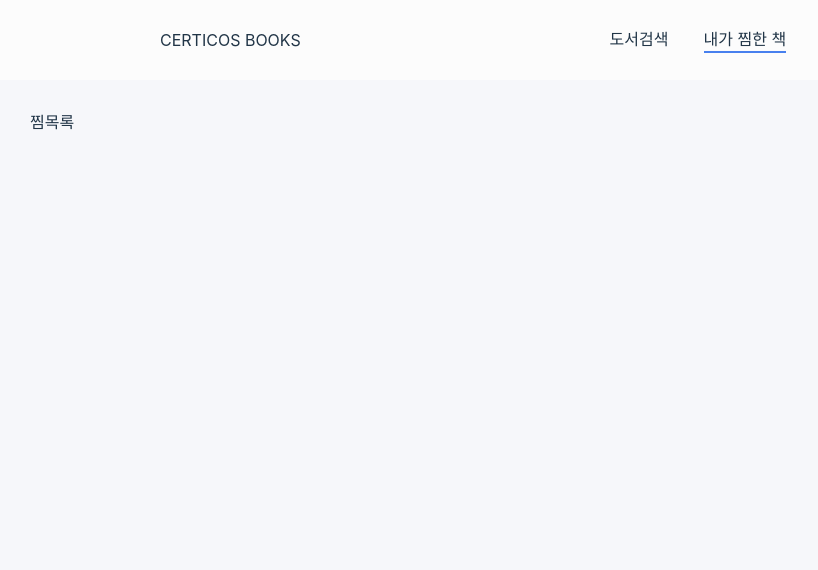
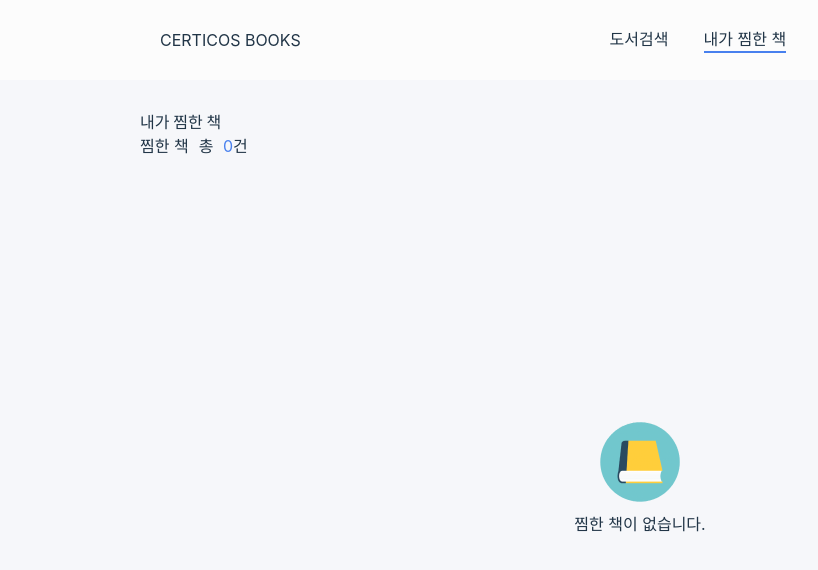
Before and after one commit to jms976/cdri-project, a React (Vite) app: page / in a window 1280 px wide. Both pictures are taken after a click on the item "내가 찜한 책". Shown: the top 570 px of the page, without its empty margins (0-818 px from the left). Built offline with nearby package versions, Linux system fonts and the light colour scheme.

Commit message:
feat: 완료

```diff
--- a/src/features/likes/Likes.tsx
+++ b/src/features/likes/Likes.tsx
@@ -1,7 +1,110 @@
-import React, { useEffect, useState } from "react";
+import React, { useEffect, useState, useCallback } from "react";
+import Pagination from "react-js-pagination";
+import { useQuery } from "react-query";
+
+import BookList from "@/features/bookList/BookList";
+
+import { BookInfoTypes } from "@/constants/Types";
+import emptyImg from "@/assets/icon_book.png";
+
+import * as S from "./styles";
 
 const Likes: React.FC = () => {
-  return <>찜목록</>;
+  const [page, setPage] = useState(1);
+  const [allCount, setAllCount] = useState(0);
+
+  const queryOptions = {
+    staleTime: 60000,
+    chcheTime: Infinity,
+    keepPreviousData: false,
+  };
+
+  const getLikeBooks = ({ page }: { page: number }) => {
+    const localLikeList = localStorage.getItem("likeBookList") || "";
+    const localBookArr = localLikeList ? JSON.parse(localLikeList) : [];
+    setAllCount(localBookArr?.length || 0);
+    return localBookArr.splice(page === 1 ? 0 : (page - 1) * 10, +10);
+  };
+
+  const { data, isError, isLoading } = useQuery<BookInfoTypes[]>(
+    ["likeList", page],
+    () => getLikeBooks({ page }),
+    { ...queryOptions }
+  );
+
+  /** 쿼리상태 */
+  const [status, setStatus] = useState("empty");
+
+  /** 상태값 변경 */
+  useEffect(() => {
+    if (isError) {
+      setStatus("error");
+    }
+    if (isLoading) {
+      setStatus("loading");
+    }
+    if (data) {
+      if (data.length === 0) {
+        setStatus("empty");
+        return;
+      }
+      setStatus("data");
+      return;
+    }
+  }, [data, isError, isLoading]);
+
+  const EmptyData = () => {
+    return (
+      <S.EmptyPage>
+        <img src={emptyImg} />
+        <>찜한 책이 없습니다.</>
+      </S.EmptyPage>
+    );
+  };
+
+  const handlePageChange = useCallback(
+    (page: number) => {
+      setPage(page);
+    },
+    [page]
+  );
+
+  return (
+    <S.Container>
+      <S.LikeContainer>
+        <label className="title">내가 찜한 책</label>
+      </S.LikeContainer>
+      <S.ResultLike>
+        <span className="label">찜한 책</span>
+        <span className="count">
+          총 <span>{allCount || 0}</span>건
+        </span>
+      </S.ResultLike>
+
+      <S.ListWrapper>
+        {
+          {
+            loading: <>로딩</>,
+            error: <>에러</>,
+            empty: <EmptyData />,
+            data: <BookList data={data || []} />,
+          }[status]
+        }
+      </S.ListWrapper>
+
+      <S.PagenationWrapper>
+        <Pagination
+          activePage={page}
+          itemsCountPerPage={10}
+          totalItemsCount={allCount || 10}
+          pageRangeDisplayed={10}
+          prevPageText={"‹"}
+          nextPageText={"›"}
+          onChange={handlePageChange}
+        />
+      </S.PagenationWrapper>
+    </S.Container>
+  );
 };
 
 export default Likes;
--- a/src/features/likes/styles.ts
+++ b/src/features/likes/styles.ts
@@ -1 +1,101 @@
 import styled from "styled-components";
+
+export const Container = styled.div`
+  display: flex;
+  flex-direction: column;
+  width: 1000px;
+  margin: 0 auto;
+`;
+
+export const LikeContainer = styled.div`
+  display: flex;
+  flex-direction: column;
+  .title {
+    font-weight: bold;
+  }
+`;
+
+export const ResultLike = styled.div`
+  display: flex;
+  .label {
+    margin-right: 10px;
+  }
+  .count {
+    span {
+      color: #4880ee;
+      margin-left: 5px;
+    }
+  }
+`;
+
+export const ListWrapper = styled.div`
+  display: flex;
+  flex-direction: column;
+  height: 100%;
+  overflow-y: auto;
+  margin-top: 30px;
+`;
+
+export const EmptyPage = styled.div`
+  display: flex;
+  flex-direction: column;
+  align-items: center;
+  margin: auto;
+  img {
+    width: 80px;
+    margin-bottom: 10px;
+  }
+`;
+
+export const PagenationWrapper = styled.div`
+  display: flex;
+  justify-content: center;
+  width: 100%;
+  .pagination {
+    display: flex;
+    justify-content: center;
+  }
+
+  ul {
+    list-style: none;
+    padding: 0;
+  }
+
+  ul.pagination li {
+    display: inline-block;
+    width: 25px;
+    border: 1px solid #e2e2e2;
+    display: flex;
+    justify-content: center;
+  }
+
+  ul.pagination li a {
+    text-decoration: none;
+    color: #337ab7;
+    font-size: 12px;
+  }
+
+  ul.pagination li.active a {
+    color: white;
+  }
+  ul.pagination li.active {
+    background-color: #4880ee;
+  }
+
+  ul.pagination li a:hover,
+  ul.pagination li a.active {
+    color: #4880ee;
+  }
+
+  .page-selection {
+    width: 48px;
+    height: 30px;
+    color: #337ab7;
+  }
+
+  .pagination-wrapper {
+    display: flex;
+    justify-content: space-between;
+    margin-top: 10px;
+  }
+`;
--- a/src/features/search/styles.ts
+++ b/src/features/search/styles.ts
@@ -19,10 +19,10 @@ export const SearchContainer = styled.div`
       background: #e2e2e2;
       border: none;
       border-radius: 1em;
-            padding-left: 40px
+      padding-left: 40px;
     }
     .detailBtn {
-            position:relative;
+      position: relative;
       margin-left: 10px;
     }
   }
@@ -48,7 +48,7 @@ export const ResultSearch = styled.div`
   }
   .count {
     span {
-            color: #4880EE;
+      color: #4880ee;
       margin-left: 5px;
     }
   }
@@ -73,6 +73,7 @@ export const DetailSearchPopup = styled.div`
   left: calc(-50% - 52px);
   margin-top: 5px;
   padding: 10px;
+  z-index: 9;
   .close {
     display: flex;
     margin: 0 0 0 auto;
@@ -86,7 +87,7 @@ export const DetailSearchPopup = styled.div`
       border-bottom: 1px solid #ddd;
       border-radius: 0;
       :focus {
-                border-color: #4880EE;
+        border-color: #4880ee;
       }
     }
     .targetSelect {
@@ -99,7 +100,7 @@ export const DetailSearchPopup = styled.div`
       justify-content: space-evenly;
       margin-right: 10px;
       :hover {
-                border-color: #4880EE;
+        border-color: #4880ee;
       }
     }
   }
@@ -121,7 +122,7 @@ export const SearchTargetList = styled.div`
   cursor: pointer;
   .list {
     :hover {
-            color: #4880EE;
+      color: #4880ee;
     }
   }
   .current {
@@ -137,7 +138,7 @@ export const EmptyPage = styled.div`
   margin: auto;
   img {
     width: 80px;
-        argin-bottom: 10px;
+    margin-bottom: 10px;
   }
 `;
 
@@ -157,29 +158,28 @@ export const PagenationWrapper = styled.div`
 
   ul.pagination li {
     display: inline-block;
-        width: 30px;
+    width: 25px;
     border: 1px solid #e2e2e2;
     display: flex;
     justify-content: center;
-        font-size: 25px;
   }
 
   ul.pagination li a {
     text-decoration: none;
     color: #337ab7;
-        font-size: 20px;
+    font-size: 12px;
   }
 
   ul.pagination li.active a {
     color: white;
   }
   ul.pagination li.active {
-        background-color: #337ab7;
+    background-color: #4880ee;
   }
 
   ul.pagination li a:hover,
   ul.pagination li a.active {
-        color: #4880EE;
+    color: #4880ee;
   }
 
   .page-selection {
--- a/src/pages/Main/index.tsx
+++ b/src/pages/Main/index.tsx
@@ -1,4 +1,4 @@
-import React, {useState} from "react";
+import React, { useState } from "react";
 import { DefaultContainer } from "@/modules/Styled";
 import Topbar from "@/components/common/Topbar";
 
@@ -6,18 +6,24 @@ import Search from "@/features/search/Searchs";
 import Likes from "@/features/likes/Likes";
 
 const Main: React.FC = () => {
-    const [category, setCategory] = useState<'search' | 'likes'>('search');
-    return (
-        <DefaultContainer>
-            <Topbar category={category} categorySet={setCategory} />
-            {category === 'search' && (
-                <Search />
-            )}
-             {category === 'likes' && (
-                <Likes />
-            )}
-        </DefaultContainer>
-    )
+  const [category, setCategory] = useState<"search" | "likes">("search");
+  const [initSearchValue, setInitSearchValue] = useState("");
+  const [initSearchCategory, setInitSearchCategory] = useState("");
+
+  return (
+    <DefaultContainer>
+      <Topbar category={category} categorySet={setCategory} />
+      {category === "search" && (
+        <Search
+          initValue={initSearchValue}
+          initTarget={initSearchCategory}
+          setInitValue={setInitSearchValue}
+          setInitTarget={setInitSearchCategory}
+        />
+      )}
+      {category === "likes" && <Likes />}
+    </DefaultContainer>
+  );
 };
 
 export default Main;
```
Also changed, not shown: src/features/bookList/BookList.tsx (+112 -48 lines), src/features/search/Searchs.tsx (+84 -45 lines), 1 other file (tests, documents, lock files or other folders). Lines whose indentation alone changed are shown as unchanged.
